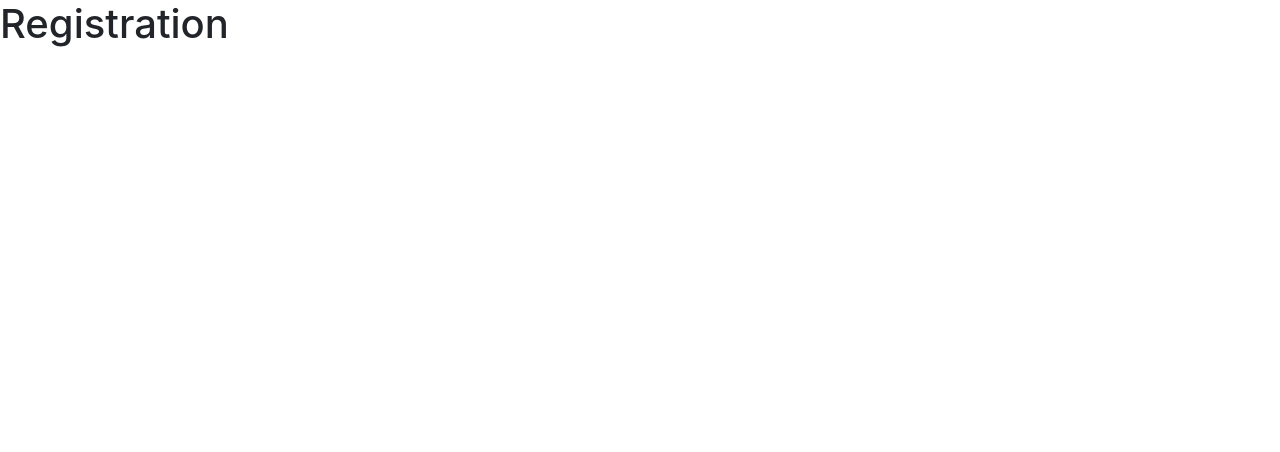
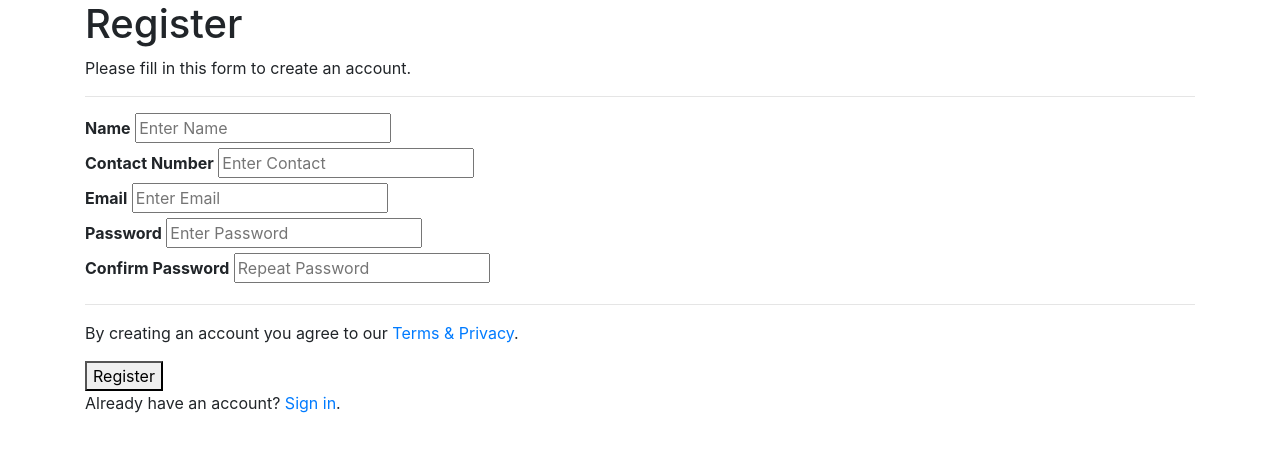
Before and after one commit to nupur-shiturkar/Hotel-Management-System, a Flask app: page /register in a window 1280 px wide. Shown: the top 452 px of the page. Run offline with Flask 2, Linux system fonts and the light colour scheme; some libraries are stand-ins or nearby versions.

Commit message:
Add registration page

```diff
--- a/app.py
+++ b/app.py
@@ -1,6 +1,6 @@
 from flask import Flask, render_template, request
 from flask_mysqldb import MySQL
-from flask_wtf import Form
+#from flask_wtf import Form
 import os
 
 
--- a/templates/register.html
+++ b/templates/register.html
@@ -6,5 +6,41 @@
 {% endblock %}
 
 {% block body %}
-<h1>Registration</h1>
+
+
+<form action="action_page.php">
+    <div class="container">
+      <h1>Register</h1>
+      <p>Please fill in this form to create an account.</p>
+      <hr>
+
+      <label for="name"><b>Name</b></label>
+      <input type="text" placeholder="Enter Name" name="name" id="name" required>
+      <br>
+
+      <label for="contact"><b>Contact Number</b></label>
+      <input type="text" placeholder="Enter Contact" name="contact" id="contact" required>
+      <br>
+
+      <label for="email"><b>Email</b></label>
+      <input type="text" placeholder="Enter Email" name="email" id="email" required>
+      <br>
+
+      <label for="psw"><b>Password</b></label>
+      <input type="password" placeholder="Enter Password" name="psw" id="psw" required>
+      <br>
+
+      <label for="psw-repeat"><b>Confirm Password</b></label>
+      <input type="password" placeholder="Repeat Password" name="psw-repeat" id="psw-repeat" required>
+      <br>
+      <hr>
+
+      <p>By creating an account you agree to our <a href="#">Terms & Privacy</a>.</p>
+      <button type="submit" class="registerbtn">Register</button>
+    </div>
+
+    <div class="container signin">
+      <p>Already have an account? <a href="#">Sign in</a>.</p>
+    </div>
+  </form>
 {% endblock %}
```
